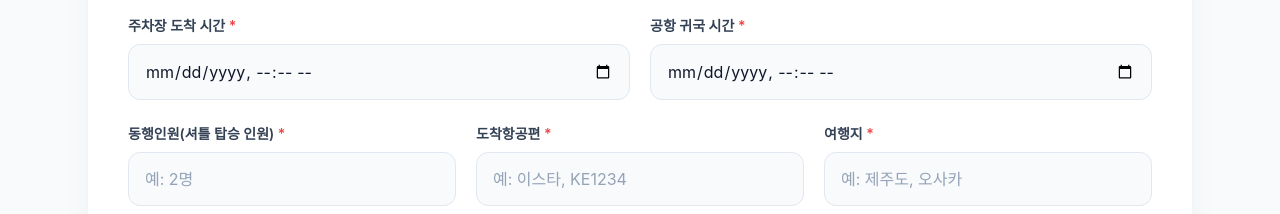
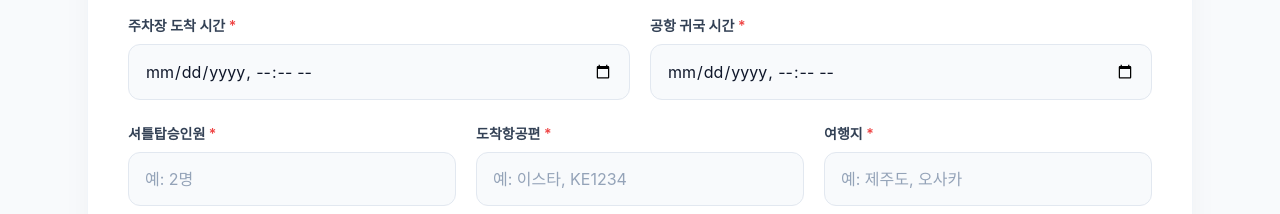
Before and after one commit to blueeye2024/parking, a React (Vite) app in the folder frontend/: page / in a window 1280 px wide. Shown: the part 1100-1314 px from the top of the page. Built offline with nearby package versions, Linux system fonts and the light colour scheme; a web font is replaced by a local one.

Commit message:
Rename companions label to 셔틀탑승인원

```diff
--- a/frontend/src/components/Admin.jsx
+++ b/frontend/src/components/Admin.jsx
@@ -219,7 +219,7 @@ const Admin = () => {
                                     <th className="px-5 py-4 text-left font-semibold text-slate-500 whitespace-nowrap">ID</th>
                                     <th className="px-5 py-4 text-left font-semibold text-slate-500 whitespace-nowrap">예약자</th>
                                     <th className="px-5 py-4 text-left font-semibold text-slate-500 whitespace-nowrap">연락처</th>
-                                    <th className="px-5 py-4 text-left font-semibold text-slate-500 whitespace-nowrap">동행</th>
+                                    <th className="px-5 py-4 text-left font-semibold text-slate-500 whitespace-nowrap">셔틀탑승인원</th>
                                     <th className="px-5 py-4 text-left font-semibold text-slate-500 whitespace-nowrap">항공편</th>
                                     <th className="px-5 py-4 text-left font-semibold text-slate-500 whitespace-nowrap">여행지</th>
                                     <th className="px-5 py-4 text-left font-semibold text-slate-500 whitespace-nowrap">차량</th>
--- a/frontend/src/components/CheckReservation.jsx
+++ b/frontend/src/components/CheckReservation.jsx
@@ -100,7 +100,7 @@ const CheckReservation = () => {
                                     { label: '차량번호', value: reservation.car_number },
                                     { label: '주차장 도착 시간', value: formatDate(reservation.drop_off_time) },
                                     { label: '공항 귀국 시간', value: formatDate(reservation.pick_up_time) },
-                                    { label: '동행인원', value: reservation.companions || '없음' },
+                                    { label: '셔틀탑승인원', value: reservation.companions || '없음' },
                                     { label: '도착항공편', value: reservation.flight_number || '미기재' },
                                     { label: '여행지', value: reservation.destination || '미기재' },
                                     ...(reservation.memo ? [{ label: '메모', value: reservation.memo }] : []),
--- a/frontend/src/components/Reserve.jsx
+++ b/frontend/src/components/Reserve.jsx
@@ -175,7 +175,7 @@ const Reserve = () => {
                                     { label: '차량번호', value: completedReservation.car_number },
                                     { label: '주차장 도착 시간', value: formatDateTime(completedReservation.drop_off_time) },
                                     { label: '공항 귀국 시간', value: formatDateTime(completedReservation.pick_up_time) },
-                                    { label: '동행인원', value: completedReservation.companions || '없음' },
+                                    { label: '셔틀탑승인원', value: completedReservation.companions || '없음' },
                                     { label: '도착항공편', value: completedReservation.flight_number || '미기재' },
                                     { label: '여행지', value: completedReservation.destination || '미기재' },
                                     { label: '이용일수', value: `${completedReservation.days}일` },
@@ -237,7 +237,7 @@ const Reserve = () => {
                             {/* Row 4: Travel Info */}
                             <div className="grid grid-cols-1 md:grid-cols-3 gap-5">
                                 <div>
-                                    <label className={labelClass}>동행인원(셔틀 탑승 인원) <span className="text-red-500">*</span></label>
+                                    <label className={labelClass}>셔틀탑승인원 <span className="text-red-500">*</span></label>
                                     <input type="text" className={inputClass} name="companions" value={formData.companions} onChange={handleChange} placeholder="예: 2명" required />
                                 </div>
                                 <div>
```
Also changed, not shown: 1 other file (tests, documents, lock files or other folders).
